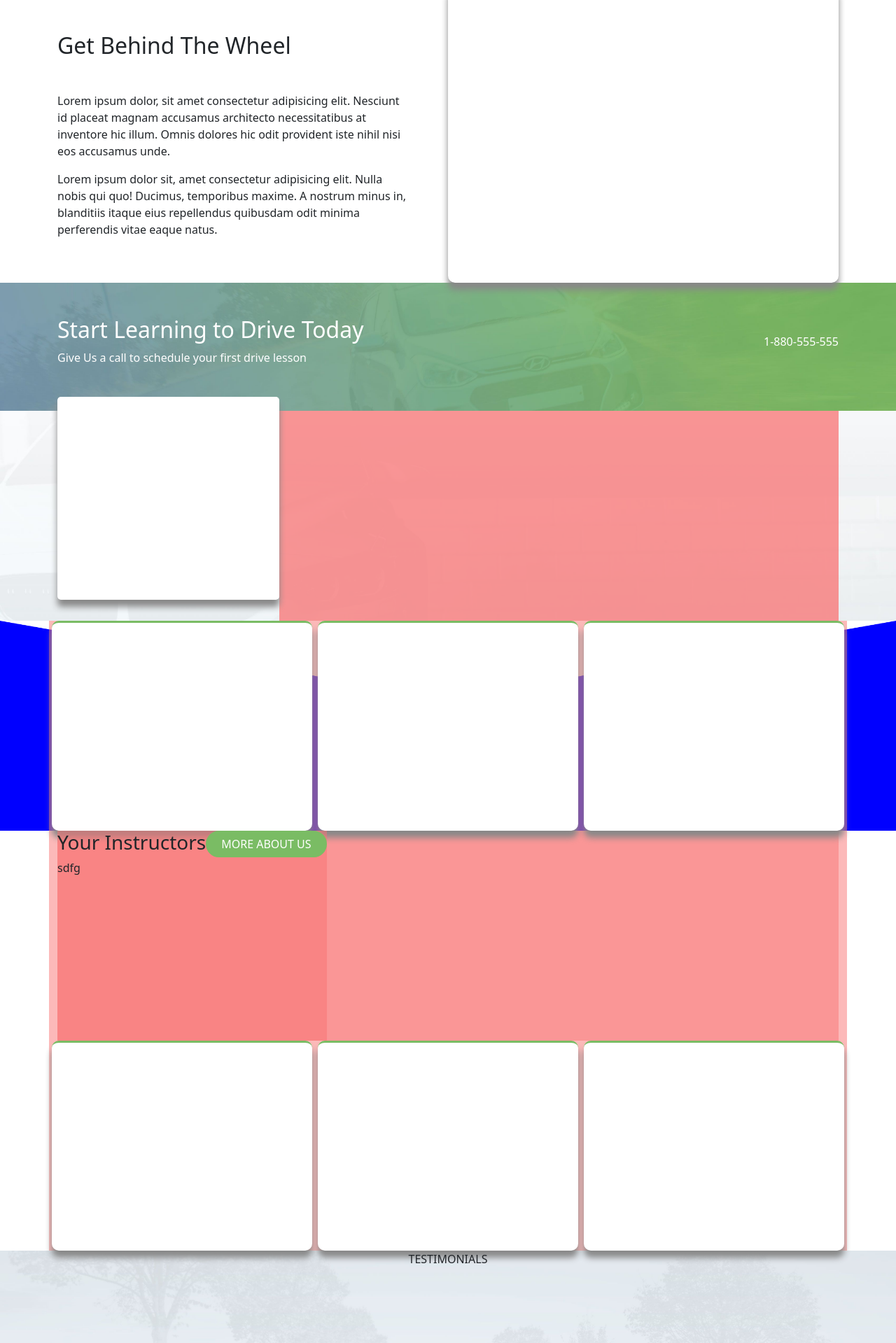
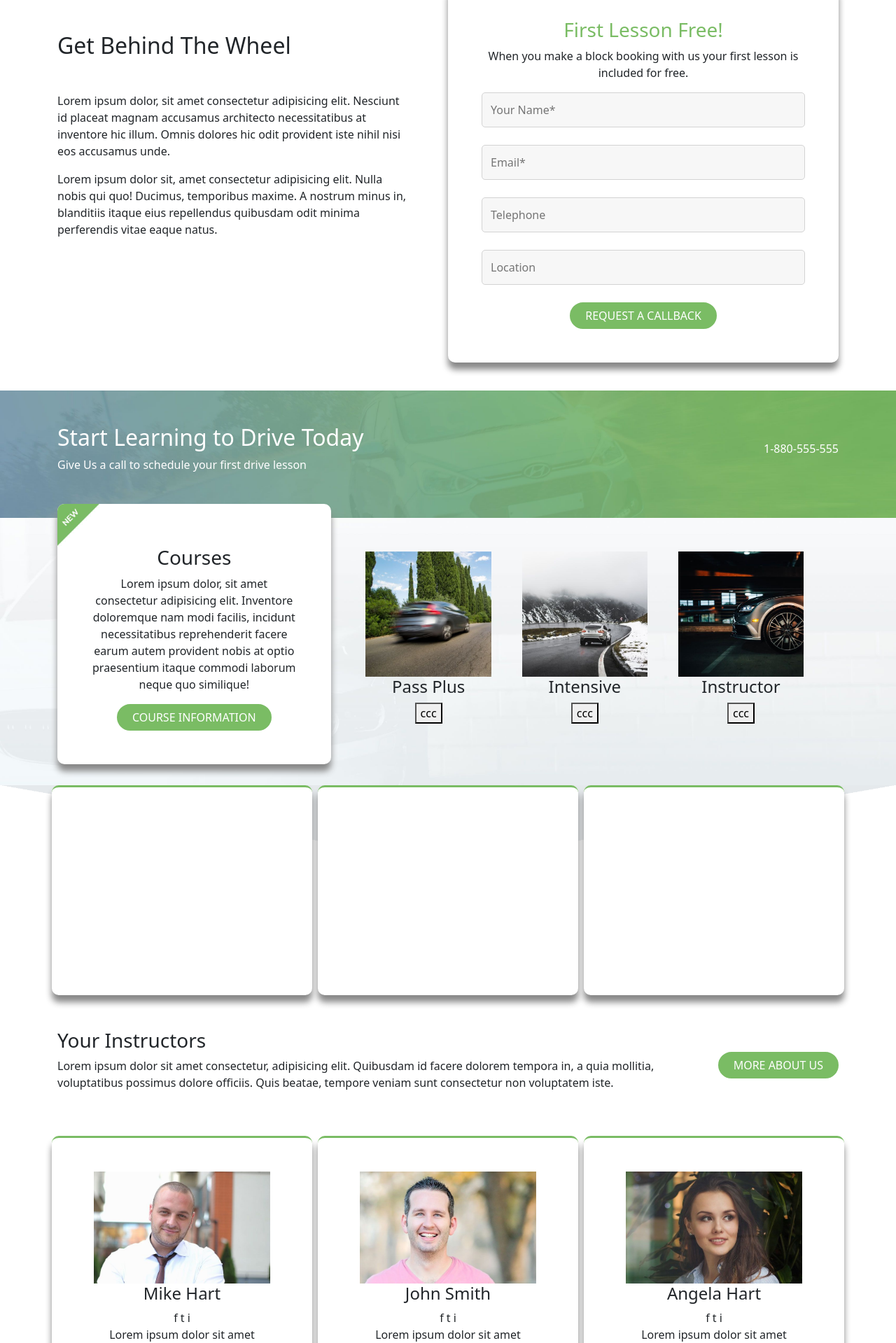
Before and after one commit to SebastianoMV/proj-html-vuejs, a Vue app: page / in a window 1280 px wide. Shown: the part 602-2521 px from the top of the page at 70% size. Built offline with nearby package versions, Linux system fonts and the light colour scheme.

Commit message:
impostazioni layout statico quasi terminate

```diff
--- a/src/assets/style/_utilities.scss
+++ b/src/assets/style/_utilities.scss
@@ -8,10 +8,18 @@
 .smv-w-50{
   width: 50%;
 }
+.smv-w-30{
+  width: 30%;
+}
 
 .margin-top-less-20{
   margin-top: -20px;
-  z-index: 10;
+  z-index: 100;
+}
+
+.margin-bot-less-20{
+  margin-bottom: -20px;
+  z-index: 100;
 }
 
 .background-cover{
--- a/src/components/FooterComp.vue
+++ b/src/components/FooterComp.vue
@@ -2,40 +2,66 @@
   <footer>
     <!-- FOOTER -->
     <div class="footer-bg background-cover">
-      <div class="debug container">
-        <div class="row">
-          <div class="col debug"></div>
-          <div class="col debug"></div>
-          <div class="col debug"></div>
-          <div class="col debug"></div>
+      <div class="container">
+        <div class="row py-5">
+          <div class="col">
+            <img src="../assets/img/avada-drivers-logo-2x-400x77.png" alt="">
+            <p>Avada Driving School is the right choisefor experiencedrivers looking for a refresher course, or  the brand new driver waiting to pass firt time</p>
+          </div>
+          <div class="col">
+            <h4>Contact details</h4>
+          </div>
+          <div class="col">
+            <h4>Courses</h4>
+          </div>
+          <div class="col text-center">
+            <img src="../assets/img/footer-ad-grid.png" alt="">
+            <BtnComp btnString="book nows"/>
+          </div>
         </div>
       </div>
     </div>
 
      <!-- BANNER COPY -->
     <div class="copy-bg background-cover">
-      <div class="debug container">
-        BANNER COPY
-      </div>
+      <div class="container py-4 d-flex justify-content-between align-items-center">
+      <p>Copiright 2022 | Avada Theme by <span>SMV</span> | All Rights Reserved | Powered by <span>SICURAMENTE NON WORDPRESS</span></p>
+      <div>social</div>
+    </div>
     </div>
   </footer>
 
 </template>
 
 <script>
+import BtnComp from './BtnComp.vue';
+
+
 export default {
-  name:'FooterComp'
-
+    name: "FooterComp",
+    components: { BtnComp }
 }
 </script>
 
 <style lang="scss" scoped>
+  @import '../assets/style/utilities';
   .footer-bg{
     background-image: url(../assets/img/footer-background-color.jpg);
   }
-
+  h4{
+    color: white;
+    text-transform: uppercase;
+  }
+  img{
+    width: 90%;
+  }
   .copy-bg{
     background-color: black;
+    color: grey;
+    font-size: 10px;
+    span{
+      color: $primary-color;
+    }
   }
 
 </style>
--- a/src/components/MainComp.vue
+++ b/src/components/MainComp.vue
@@ -1,16 +1,22 @@
 <template>
   <main class="">
+
     <!-- BEHIND THE WEELS -->
-
-    <div class="">
+    <div class="behind-weels">
       <div class="container d-flex justify-content-between">
         <div class="text-behind my-5">
           <h2>Get Behind The Wheel</h2>
           <p class="mt-5">Lorem ipsum dolor, sit amet consectetur adipisicing elit. Nesciunt id placeat magnam accusamus architecto necessitatibus at inventore hic illum. Omnis dolores hic odit provident iste nihil nisi eos accusamus unde.</p>
           <p class="my-3">Lorem ipsum dolor sit, amet consectetur adipisicing elit. Nulla nobis qui quo! Ducimus, temporibus maxime. A nostrum minus in, blanditiis itaque eius repellendus quibusdam odit minima perferendis vitae eaque natus.</p>
         </div>
-        <div class="smv-w-50 margin-top-less-20 box-white-standard">
-          first-lesson
+        <div class="smv-w-50 margin-top-less-20 box-white-standard d-flex flex-column justify-content-between text-center p-5">
+          <h3>First Lesson Free!</h3>
+          <p>When you make a block booking with us your first lesson is included for free.</p>
+          <input type="text" placeholder="Your Name*">
+          <input type="email" placeholder="Email*">
+          <input type="text" placeholder="Telephone">
+          <input type="text" placeholder="Location">
+          <BtnComp btnString="request a callback"/>
         </div>
       </div>
     </div>
@@ -29,15 +35,38 @@
 
     <!-- COURSES -->
     <div class="courses background-cover">
-      <div class="container d-flex">
+      <div class="container d-flex justify-content-between">
         <div class="courses-news margin-top-less-20 box-white-standard">
-
+          <img src="../assets/img/new-corner.jpg" alt="new corner">
+          <div class="text-center px-5 mb-5">
+            <h3>Courses</h3>
+            <p>Lorem ipsum dolor, sit amet consectetur adipisicing elit. Inventore doloremque nam modi facilis, incidunt necessitatibus reprehenderit facere  earum autem provident nobis at optio praesentium itaque commodi laborum neque quo similique!</p>
+            <BtnComp btnString="course information"/>
+          </div>
         </div>
-        <div class="container-fluid debug">
+        <div class="courses-cards container-fluid">
           <div class="row">
-            <div class="col debug"></div>
-            <div class="col debug"></div>
-            <div class="col debug"></div>
+            <div class="col">
+              <div class="card-course text-center my-5">
+                <img src="../assets/img/courses-passplus.jpg" alt="courses-passplus">
+                <h4>Pass Plus</h4>
+                <button>ccc</button>
+              </div>
+            </div>
+            <div class="col">
+              <div class="card-course text-center my-5">
+                <img src="../assets/img/course-intensive.jpg" alt="courses-intensive">
+                <h4>Intensive</h4>
+                <button>ccc</button>
+              </div>
+            </div>
+            <div class="col">
+              <div class="card-course text-center my-5">
+                <img src="../assets/img/courses-instructor.jpg" alt="courses-instructor">
+                <h4>Instructor</h4>
+                <button>ccc</button>
+              </div>
+            </div>
           </div>
         </div>
       </div>
@@ -45,63 +74,114 @@
 
     <!-- rate -->
     <div class="rate-bg">
-      <div class="debug container">
+      <div class="container">
         <div class="row">
-          <div class="col debug box-white-standard border-top-green mx-1"></div>
-          <div class="col debug box-white-standard border-top-green mx-1"></div>
-          <div class="col debug box-white-standard border-top-green mx-1"></div>
+          <div class="col debug box-white-standard border-top-green mx-1">
+            <RateComp/>
+          </div>
+          <div class="col debug box-white-standard border-top-green mx-1">
+
+          </div>
+          <div class="col debug box-white-standard border-top-green mx-1">
+
+          </div>
         </div>
       </div>
     </div>
 
       <!-- INSTRUCTORS -->
-    <div class="">
-      <div class=" container  debug">
-        <div class="debug d-flex">
+    <div class="instructors">
+      <div class=" container ">
+        <div class="d-flex justify-content-between align-items-center my-5">
 
-          <div class="debug">
+          <div class="text-instructors">
             <h3>Your Instructors</h3>
-            sdfg
+            <p>Lorem ipsum dolor sit amet consectetur, adipisicing elit. Quibusdam id facere dolorem tempora in, a quia mollitia, voluptatibus possimus dolore officiis. Quis beatae, tempore veniam sunt consectetur non voluptatem iste.</p>
           </div>
-          <div class="debug">
+          <div class="">
            <BtnComp btnString="more about us"/>
           </div>
         </div>
       </div>
-      <div class="debug container">
-        <div class="row">
-          <div class="col debug border-top-green mx-1 box-white-standard"></div>
-          <div class="col debug border-top-green mx-1 box-white-standard"></div>
-          <div class="col debug border-top-green mx-1 box-white-standard"></div>
+      <div class="container margin-bot-less-20">
+        <div class="row ">
+          <div class="col border-top-green mx-1 box-white-standard">
+            <div class=" text-center p-5">
+              <img src="../assets/img/instructor-mikehart.jpg" alt="blog post">
+              <h4> Mike Hart</h4>
+              <div> f t i</div>
+              <p>Lorem ipsum dolor sit amet consectetur adipisicing elit. Dicta.</p>
+            </div>
+
+          </div>
+          <div class="col border-top-green mx-1 box-white-standard text-center">
+            <div class=" text-center p-5">
+              <img src="../assets/img/instructor-johnsmith.jpg" alt="blog post">
+              <h4> John Smith</h4>
+              <div> f t i</div>
+              <p>Lorem ipsum dolor sit amet consectetur adipisicing elit. Dicta.</p>
+
+            </div>
+          </div>
+          <div class="col border-top-green mx-1 box-white-standard text-center">
+            <div class=" text-center p-5">
+              <img src="../assets/img/instructor-angelahart.jpg" alt="blog post">
+              <h4>Angela Hart</h4>
+              <div> f t i</div>
+              <p>Lorem ipsum dolor sit amet consectetur adipisicing elit. Dicta.</p>
+            </div>
+          </div>
         </div>
       </div>
     </div>
 
     <!-- TESTIMONIALS -->
-    <div class="debug testimonials-bg background-cover">
+    <div class="debug testimonials-bg background-cover p-5">
       <div class=" container text-center">
         TESTIMONIALS
       </div>
     </div>
 
     <!-- BANNER NEWS -->
-    <div class="debug banner-news-bg background-cover">
-      <div class=" container d-flex flex-column align-items-center margin-top-less-20 ">
-        <div class="news-container text-center box-white-standard">
-          <h3>Latest News</h3>
-          <div></div>
-          <BtnComp btnString="more from the blog"/>
+    <div class="banner-news-bg background-cover">
+      <div class=" container d-flex">
+        <div class=" d-flex flex-column align-items-center margin-top-less-20">
+          <div class="news-container text-center box-white-standard ">
+            <h3>Latest News</h3>
+            <div class="container-fluid">
+              <div class="row">
+                <div class="col">
+                  <div>
+                    <img src="../assets/img/blog-choosecar-700x441.jpg" alt="blog choosecar">
+                    <h5>What Car to Start With?</h5>
+                    <p>February 7th 2019 | <span>0 comments</span></p>
+                    <p>Lorem ipsum dolor sit amet consectetur adipisicing.</p>
+                  </div>
+                </div>
+                <div class="col">
+                  <div>
+                    <img src="../assets/img/blogpost-10and2-700x441.jpg" alt="blog post">
+                    <h5>Avada Driving School Expanding</h5>
+                    <p>February 7th 2019 | <span>0 comments</span></p>
+                    <p>Lorem ipsum dolor sit amet consectetur adipisicing.</p>
+                  </div>
+                </div>
+              </div>
+            </div>
+            <BtnComp btnString="more from the blog"/>
+          </div>
+          <img src="../assets/img/latestnews-bottom.png" alt="">
         </div>
-          <img src="../assets/img/latestnews-bottom.png" alt="">
       </div>
     </div>
 
      <!-- NEWSLETTERS -->
     <div class="newsletter-bg background-cover">
-      <div class="debug container d-flex flex-column align-items-center" >
-        <h3>Sing up to our Newsletters</h3>
+      <div class="container d-flex flex-column align-items-center py-4" >
+        <h3 class="py-4">Sing up to our Newsletters</h3>
         <input type="text">
-        <button>SUBSCRIBE</button>
+        <BtnComp btnString="subscribe" class="py-3"/>
+        <p>(we do not share your data with anybody, and </p>
       </div>
     </div>
   </main>
@@ -109,9 +189,10 @@
 
 <script>
 import BtnComp from './BtnComp.vue';
+import RateComp from './RateComp.vue';
 export default {
     name: "MainComp",
-    components: { BtnComp }
+    components: { BtnComp, RateComp }
 }
 </script>
 
@@ -124,8 +205,23 @@ main{
     width: 45%;
   }
 
+  //behind
+  .behind-weels{
+    margin-bottom: 40px;
+    h3{
+      color: $primary-color;
+    }
+    input{
+      padding: 12px;
+      margin-bottom: 25px;
+      background-color: #f7f7f7;
+      border: 1px solid lightgray;
+      border-radius: 5px;
+      color: #7094a9;
+    }
+  }
 
-  //banner start
+   //banner start
   .banner-start{
     background-image: url(../assets/img/horizontal-cta-background.jpg);
     background-position: center;
@@ -138,23 +234,49 @@ main{
     background-image: url(../assets/img/promise-background.jpg);
     background-position: center;
     background-size: cover;
+    .courses-news{
+      // position: absolute;
+      width: 35%;
+      background-color: white;
+      border-radius: 10px;
+      margin-bottom: 30px;
+      overflow: hidden;
+      img{
+        // position: relative;
+        // top: 0;
+        // left: 0;
+        width: 60px;
+      }
+    }
+    .courses-cards{
+      width: 60%;
 
-    .courses-news{
-      width: 40%;
-      background-color: white;
-      border-radius: 5px;
-      margin-bottom: 30px;
+      img{
+        width: 90%;
+      }
     }
 
   }
 
   //rate
   .rate-bg{
-    background-image: url(../assets/img/latestnews-bottom.png);
+    background-image: url(../assets/img/output-onlinepngtools.png);
     background-size: contain;
     background-repeat: no-repeat;
-    background-color: blue;
+    background-position-y: top;
+
   }
+
+  //instructors
+  .instructors{
+    .text-instructors{
+    width: 80%;
+    }
+    img{
+      width: 100%;
+    }
+  }
+
 
   // testimonials
   .testimonials-bg{
@@ -165,16 +287,26 @@ main{
   // banner news
   .banner-news-bg{
     background-image: url(../assets/img/latestnews-background.jpg);
-    height: 400px; //rimuovere
+    padding-bottom: 40px;
     .news-container{
-      width: 50%;
+      width: 100%;
       height: 100%;
       background-color: white;
       border-radius: 3px;
       border-top: 3px solid #7094a9;
+      padding: 20px;
+      p{
+        color: gray;
+      }
+      h5 , span {
+        color: $primary-color;
+      }
+      h5{
+        margin-top: 20px;
+      }
     }
     img{
-      width: 50%;
+      width: 100%;
     }
   }
 
--- /dev/null
+++ b/src/components/RateComp.vue
@@ -0,0 +1,16 @@
+<template>
+  <div>
+
+  </div>
+</template>
+
+<script>
+export default {
+  name: 'RateComp',
+
+}
+</script>
+
+<style lang="scss" scoped>
+
+</style>
```
Also changed, not shown: src/components/HeaderComp.vue (+7 -1 lines), src/assets/img/output-onlinepngtools.png (added).
